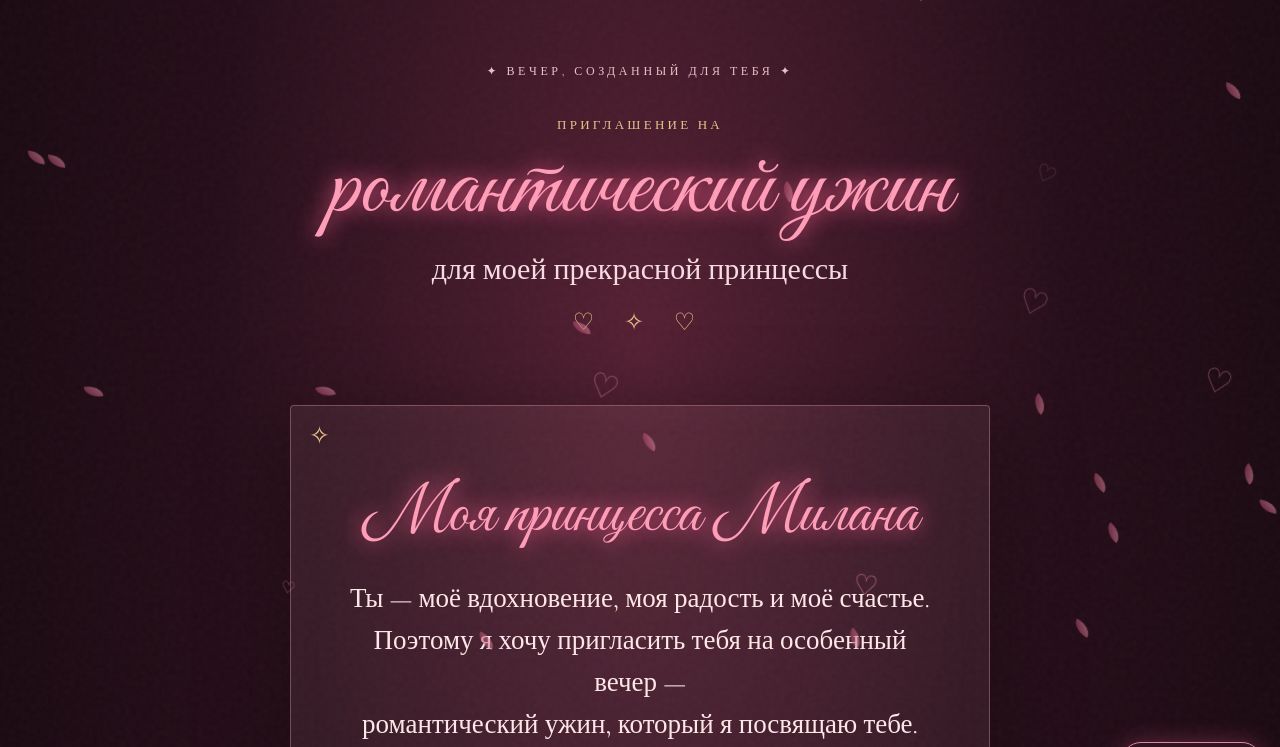
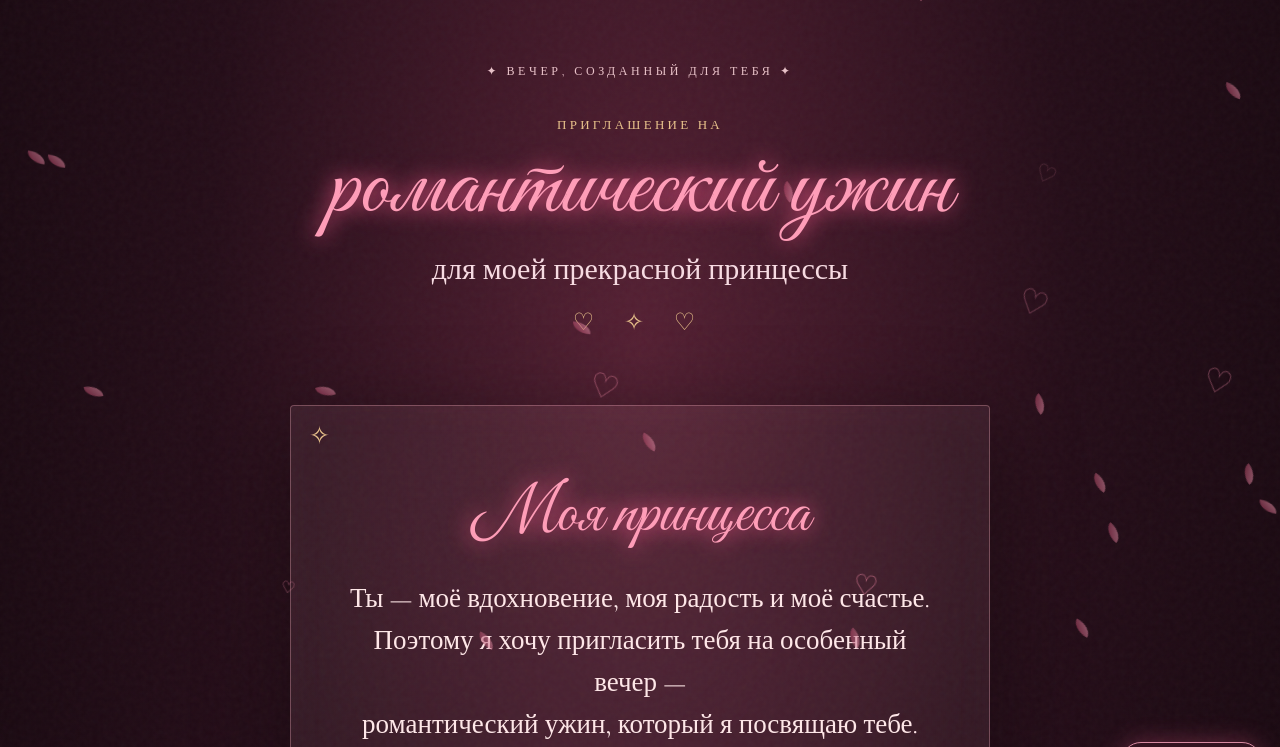
Before and after one commit to DRAGONFLuoneI/love_invite, a plain HTML site: page index.html in a window 1280 px wide. Both pictures are taken after a click on the button "Открыть приглашение ♡". Shown: the top 747 px of the page. Drawn offline with nearby package versions, Linux system fonts and the light colour scheme.

Commit message:
Update index.html

```diff
--- a/index.html
+++ b/index.html
@@ -80,7 +80,7 @@ main.show{opacity:1;transform:none}
 
   <section class="card">
     <div class="message">
-      <div class="script" style="font-size:clamp(42px,8vw,66px);margin-bottom:12px">Моя принцесса Милана</div>
+      <div class="script" style="font-size:clamp(42px,8vw,66px);margin-bottom:12px">Моя принцесса</div>
       Ты — моё вдохновение, моя радость и моё счастье.<br>
       Поэтому я хочу пригласить тебя на особенный вечер —<br>
       романтический ужин, который я посвящаю тебе.<br>
```
